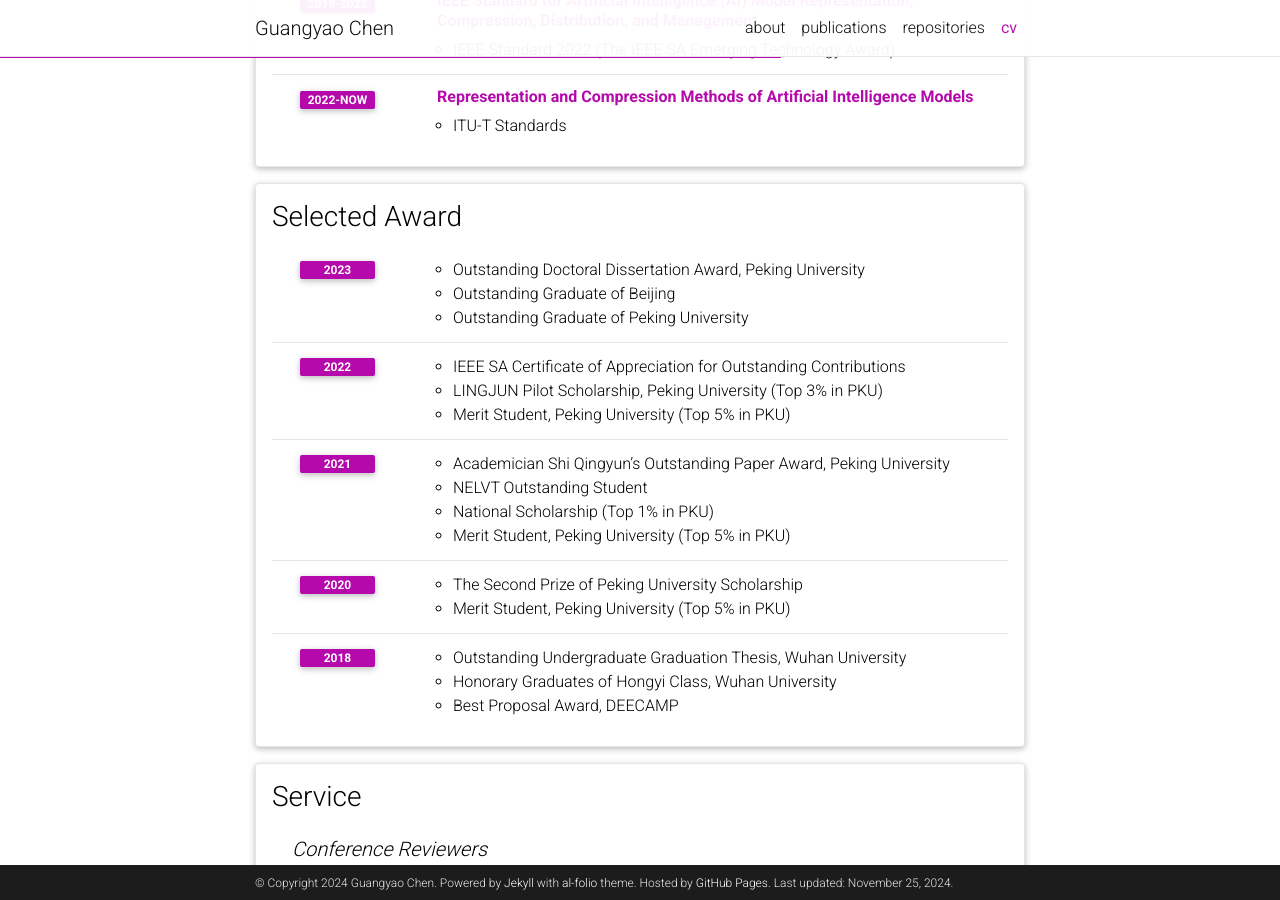
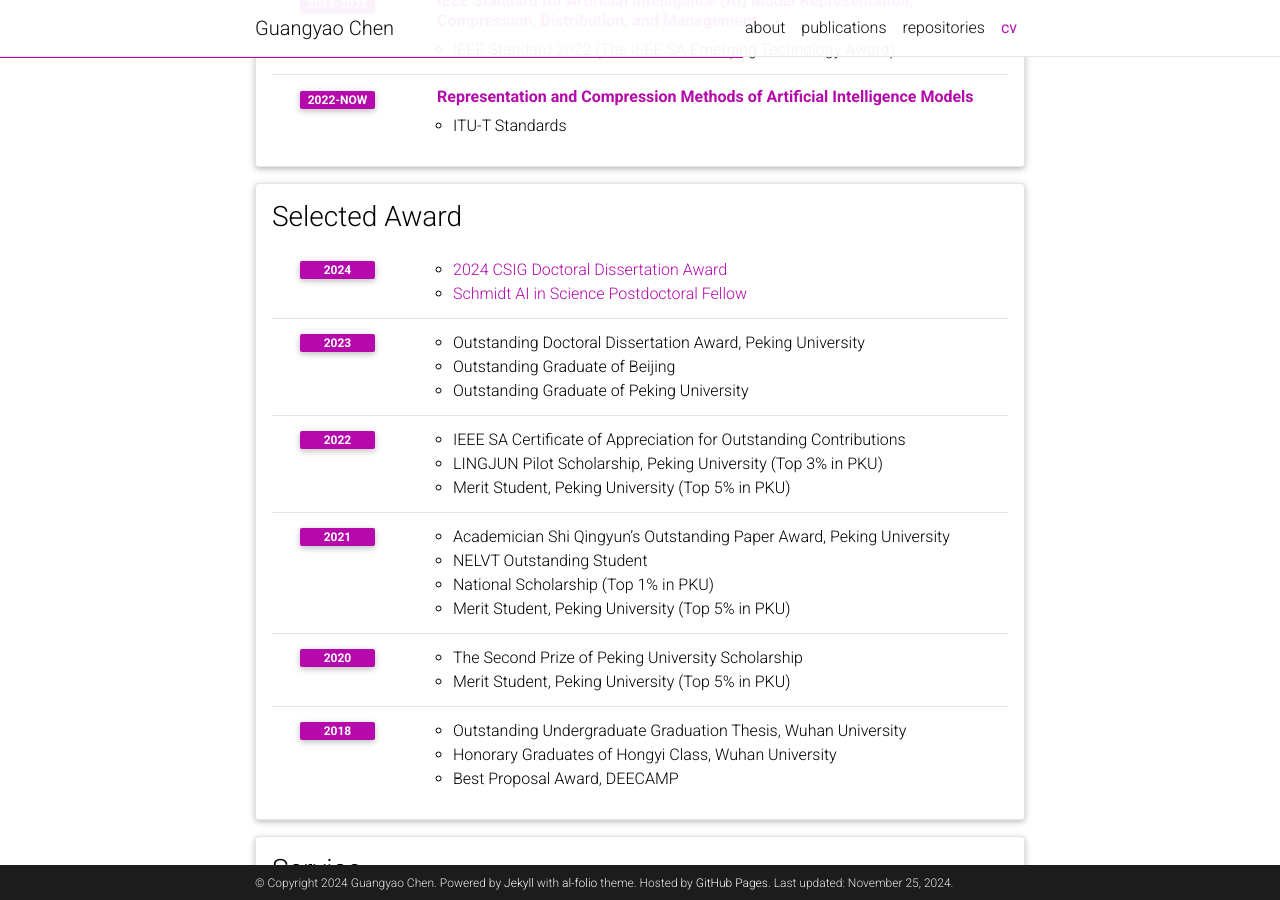
Before and after one commit to iCGY96/iCGY96.github.io, a Jekyll site: the page built from _pages/cv.md, in a window 1280 px wide and 900 px high, scrolled down 860 px. Built offline with Jekyll 4.4.1, drawn with Linux system fonts in a browser that asks for light colours; comment, search, counter and statistics services are not loaded; a style sheet for code colours, icons or effects is not loaded.

Commit message:
Update cv.yml

```diff
--- a/_data/cv.yml
+++ b/_data/cv.yml
@@ -72,6 +72,10 @@
 - title: Selected Award
   type: time_table
   contents:
+    - year: 2024
+      items:
+        - <a href="https://www.csig.org.cn/23/202411/52239.html">2024 CSIG Doctoral Dissertation Award</a>
+        - <a href="https://cis.cornell.edu/researchers-climate-science-nanoparticles-among-12-newest-eric-and-wendy-schmidt-ai-science">Schmidt AI in Science Postdoctoral Fellow</a>
     - year: 2023
       items:
         - Outstanding Doctoral Dissertation Award, Peking University
```
